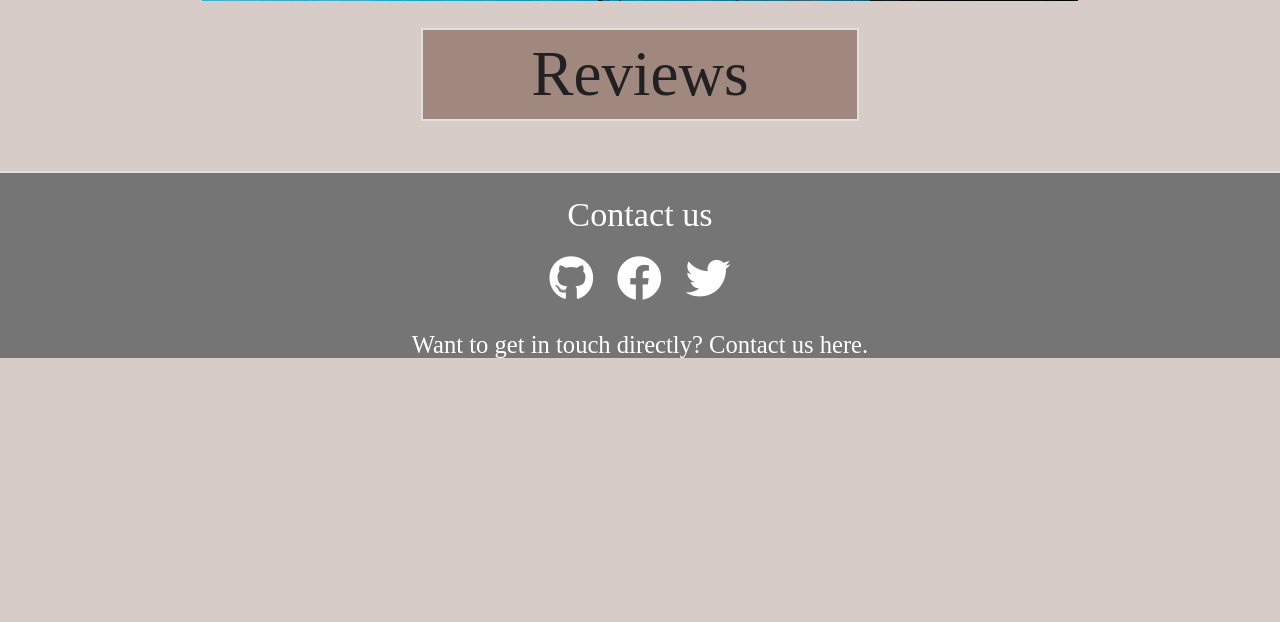
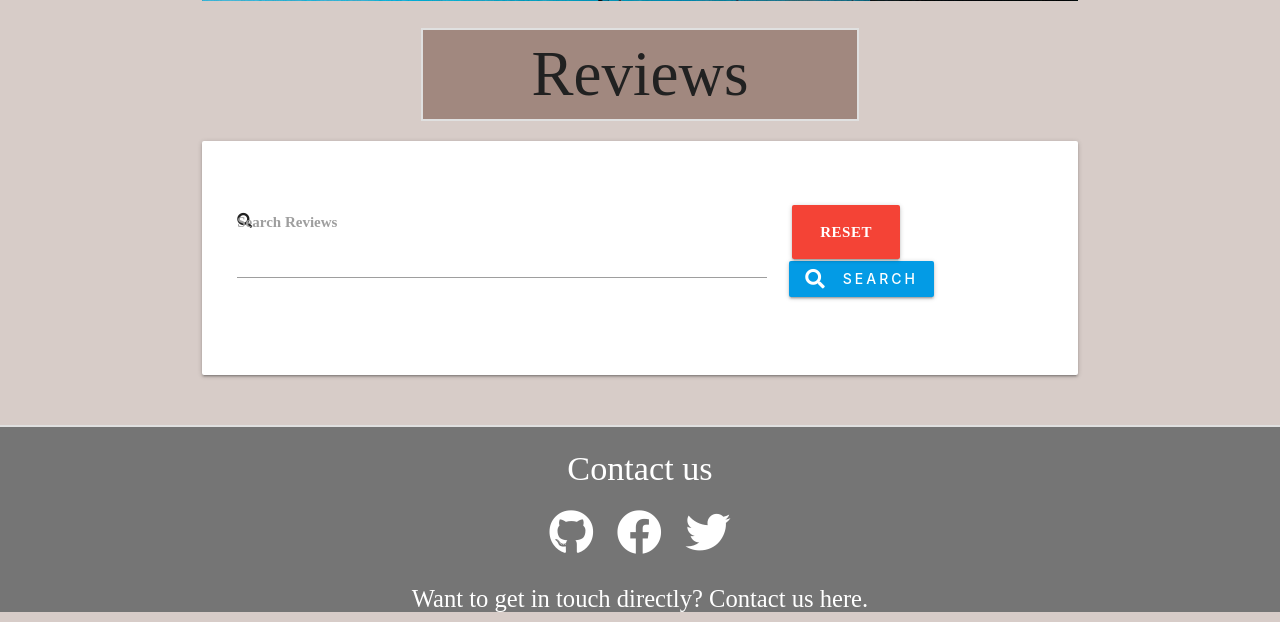
Before and after one commit to stuartj073/rate-my-record, a Flask app: page / in a window 1280 px wide. Shown: the part 709-1331 px from the top of the page. Before the commit the page ends 1067 px from the top, so only its background shows below. Run offline with Flask 2, Linux system fonts and the light colour scheme; data that the repository does not hold is empty; some libraries are stand-ins or nearby versions; some web fonts are replaced.

Commit message:
Add search feature to ladning page

```diff
--- a/app.py
+++ b/app.py
@@ -30,6 +30,14 @@ def landing():
 
     return render_template("landing_page.html",
     reviews=reviews, store_reviews=store_reviews, user=user)
+
+
+@app.route("/search", methods=["GET", "POST"])
+def search():
+    search = request.form.get("search")
+    reviews = list(mongo.db.reviews.find({"$text": {"$search": search}}))
+    store_reviews = list(mongo.db.store_reviews.find({"$text": {"$search": search}}))
+    return render_template("landing_page.html", reviews=reviews, store_reviews=store_reviews)
 
 
 @app.route("/register", methods=["GET", "POST"])
--- a/templates/landing_page.html
+++ b/templates/landing_page.html
@@ -13,6 +13,25 @@
         </div>
     </div>
     <h1 class="center-align headings">Reviews</h1>
+
+    <div class="row card-panel light-grey">
+        <form action="{{ url_for('search') }}" method="POST" class="col s12">
+            <div class="row">
+                <div class="input-field col s12 m8">
+                    <i class="fas fa-search"></i>
+                    <input type="text" name="search" id="search" minlength="3" class="validate" required>
+                    <label for="search">Search Reviews</label>
+                </div>
+                <div class="col s12 m4">
+                    <a href="{{ url_for('landing') }}" class="waves-effect waves-light btn-large red">Reset</a>
+                    <button class="light-blue darken-1 btn">
+                        <i class="fas fa-search left"></i>Search
+                    </button>
+                </div>
+            </div>
+        </form>
+    </div>
+
     {% for review in reviews %}
     <div class="row" id="reviews">
         <div class="col s5 push s-7">
```
